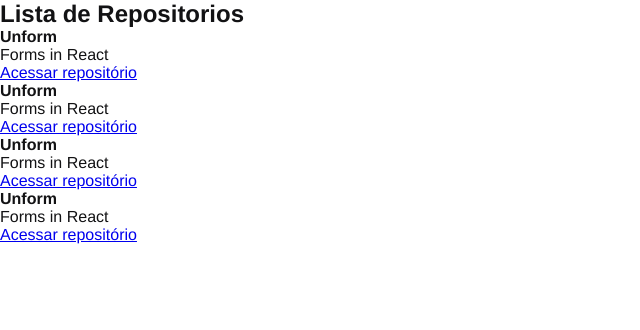
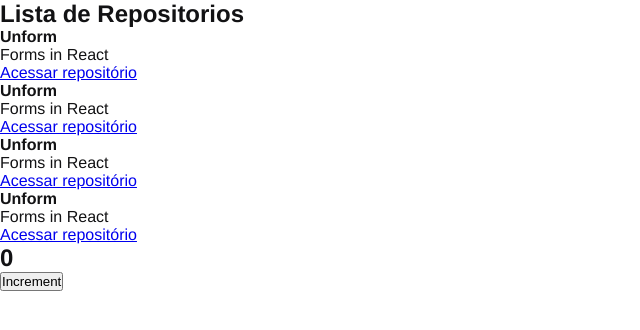
Before and after one commit to thiagocdn/01-github-explorer, a React app: page / in a window 1280 px wide. Shown: the top 330 px of the page, without its empty margins (0-640 px from the left). Built offline with nearby package versions, Linux system fonts and the light colour scheme.

Commit message:
criado counter com conceito de estado

```diff
--- a/src/App.jsx
+++ b/src/App.jsx
@@ -1,5 +1,11 @@
+import { Counter } from "./components/Counter";
 import { RepositoryList } from "./components/RepositoryList";
 
 export function App() {
-  return <RepositoryList />
+  return (
+  <>
+    <RepositoryList />
+    <Counter />
+  </>
+  )
 }
--- /dev/null
+++ b/src/components/Counter.jsx
@@ -0,0 +1,16 @@
+import { useState } from "react"
+
+export function Counter() {
+  const [counter, setCounter] = useState(0)
+
+  function increment() {
+    setCounter(counter+1)
+  }
+
+  return (
+    <div>
+      <h2>{counter}</h2>
+      <button type="button" onClick={increment}>Increment</button>
+    </div>
+  )
+}
```
